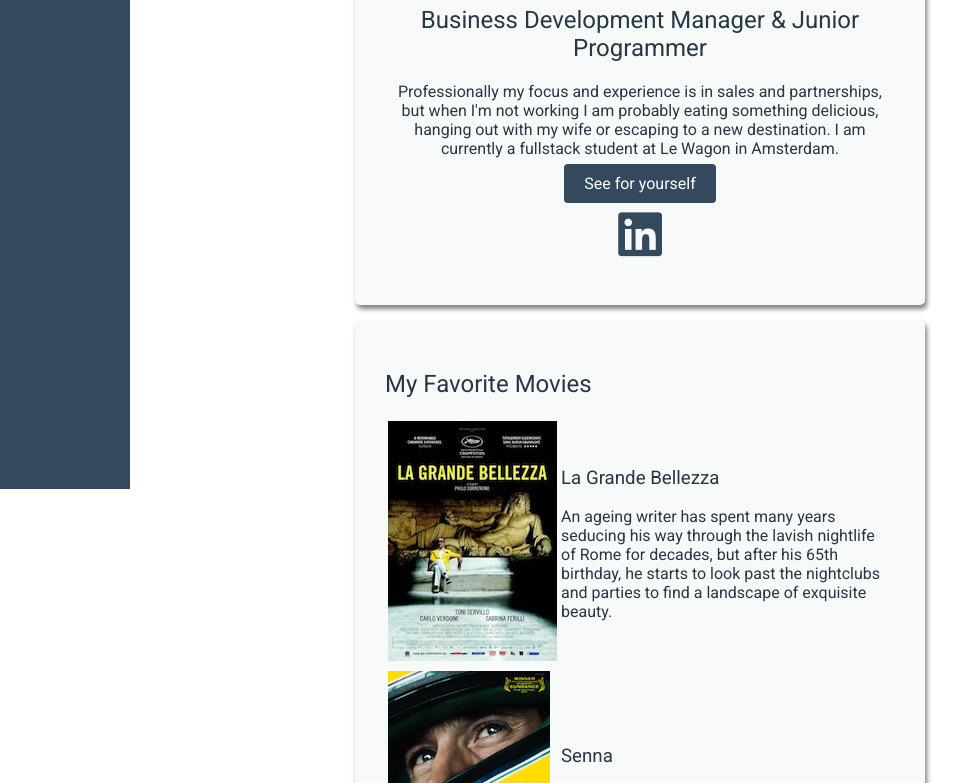
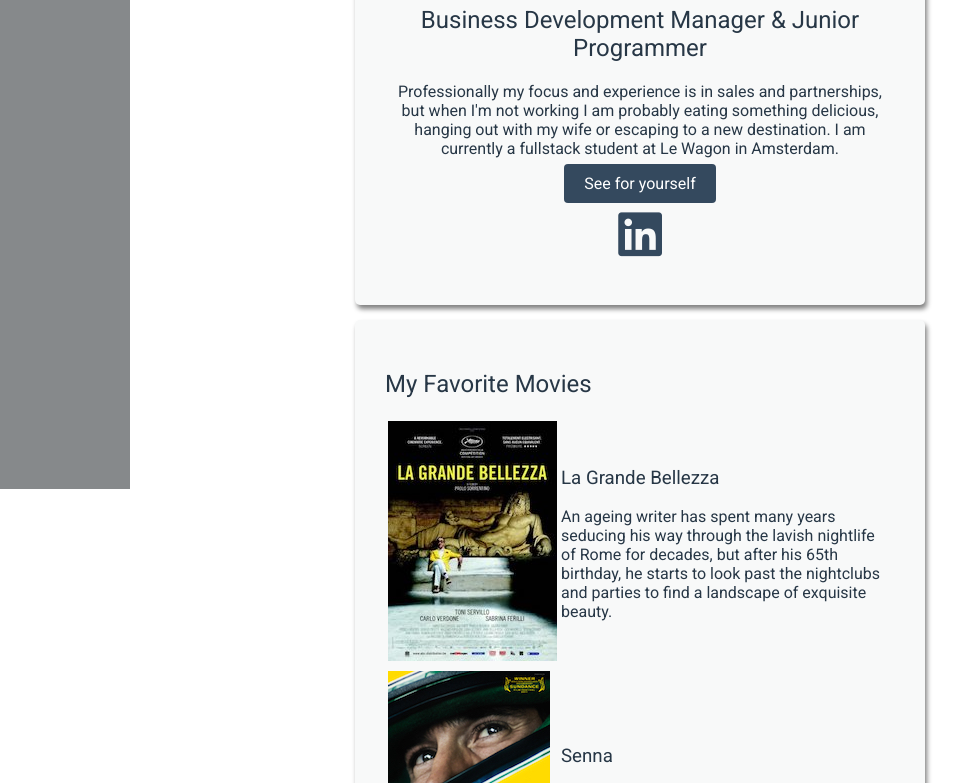
Before and after one commit to egilo/profile, a plain HTML site: page index.html in a window 1280 px wide. Shown: the part 331-1114 px from the top of the page, without its empty margins (0-977 px from the left). Drawn offline with Linux system fonts and the light colour scheme.

Commit message:
more new stuff

```diff
--- a/style.css
+++ b/style.css
@@ -84,7 +84,7 @@ a {
     z-index: 1;
     top: 0;
     left: 0;
-    background-color: #34495E;
+    background-color: #797D7F; opacity: 0.9;
     overflow-x: hidden;
     padding-top: 20px;
 }
```
